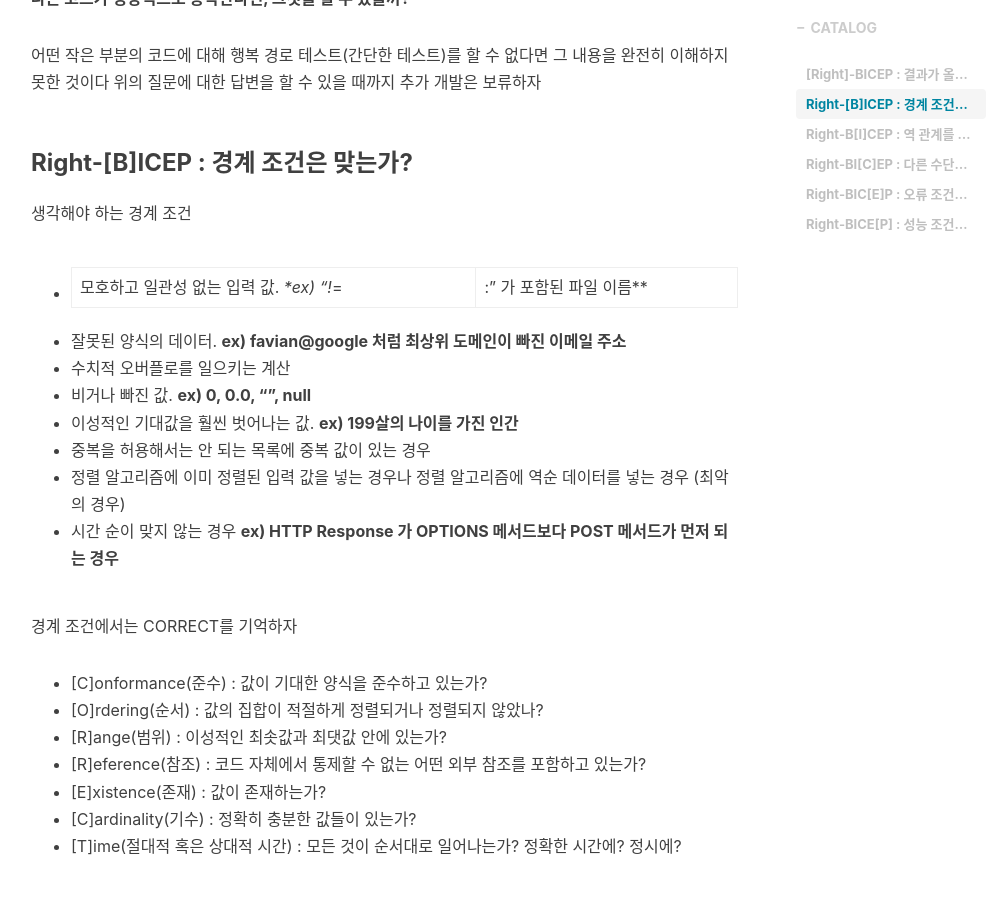
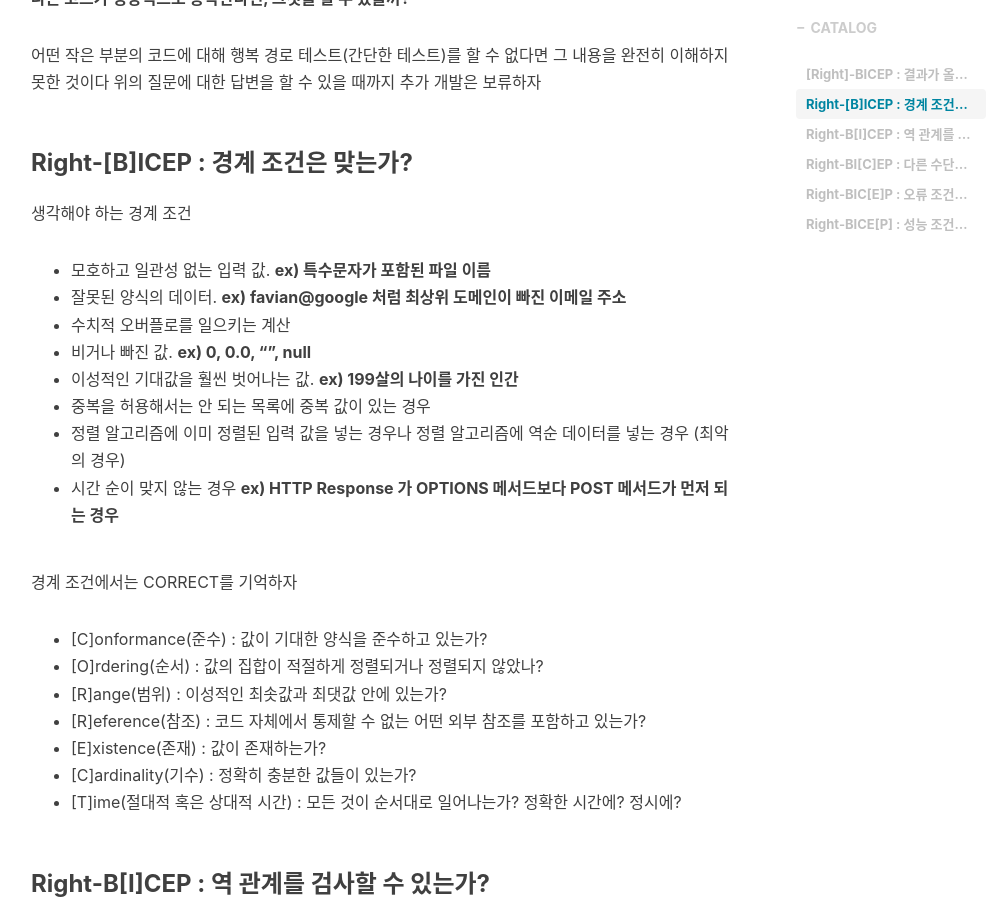
Before and after one commit to damin8/damin8.github.io, a Jekyll site: the page built from _posts/TDD/2021-01-22-TDD_3.md, in a window 1280 px wide and 900 px high, scrolled down 713 px. Shown: the whole window, without its empty margins (234-1234 px from the left). Built offline with Jekyll 4.4.1, drawn with Linux system fonts in a browser that asks for light colours; nearby versions of some CDN libraries; comment, search, counter and statistics services are not loaded.

Commit message:
[UPDATE] TDD_2

```diff
--- a/_posts/TDD/2021-01-22-TDD_3.md
+++ b/_posts/TDD/2021-01-22-TDD_3.md
@@ -25,7 +25,7 @@ tags:
 
 생각해야 하는 경계 조건
 
-- 모호하고 일관성 없는 입력 값. **ex) "!*\=|:" 가 포함된 파일 이름**
+- 모호하고 일관성 없는 입력 값. **ex) 특수문자가 포함된 파일 이름**
 - 잘못된 양식의 데이터. **ex) favian@google 처럼 최상위 도메인이 빠진 이메일 주소**
 - 수치적 오버플로를 일으키는 계산
 - 비거나 빠진 값. **ex) 0, 0.0, "", null**
```
